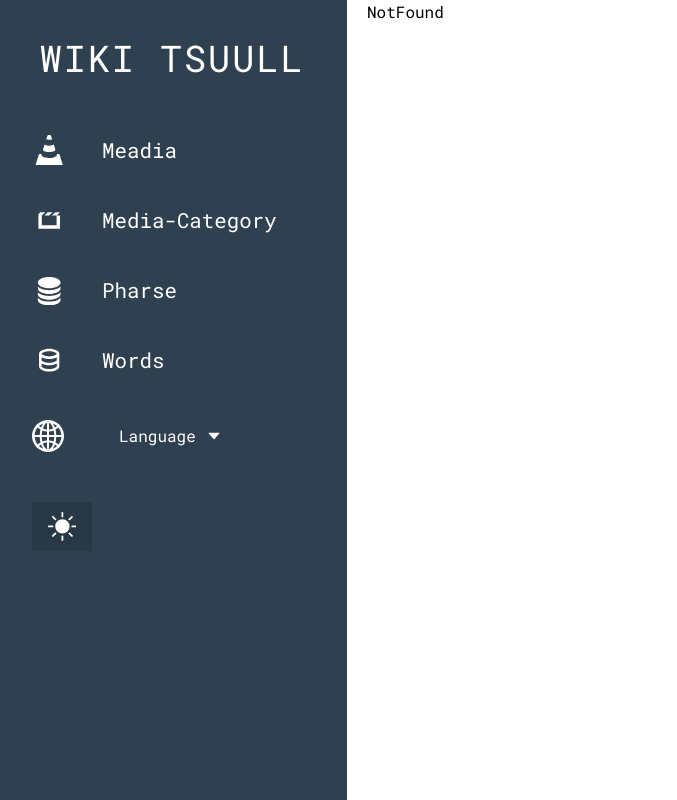
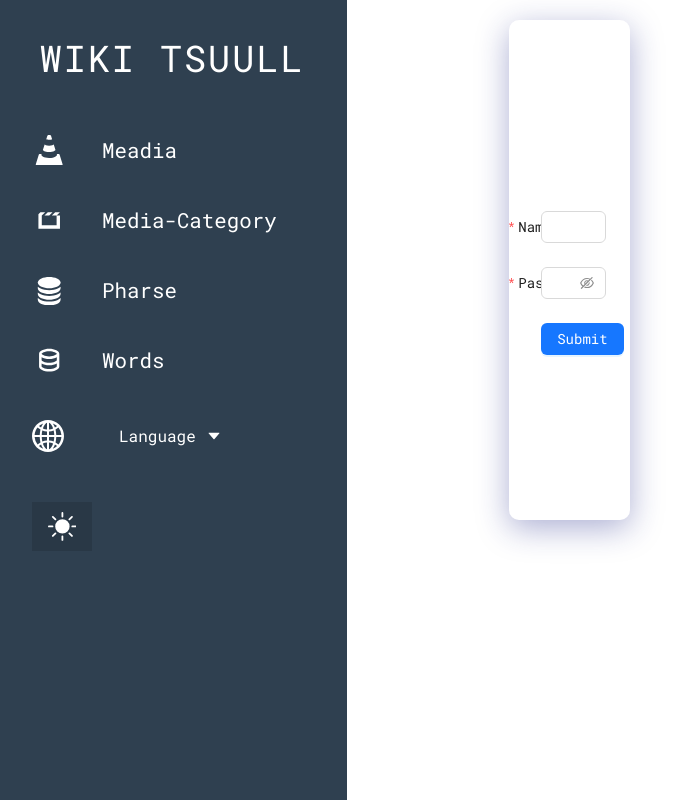
Before and after one commit to husanbek123/wiki-tsuull-dashboard-test, a React (Vite) app: page /login in a window 1280 px wide. Shown: the top 800 px of the page, without its empty margins (3-680 px from the left). Built offline with nearby package versions, Linux system fonts and the light colour scheme.

Commit message:
login added to app

```diff
--- a/src/App.tsx
+++ b/src/App.tsx
@@ -9,12 +9,14 @@
 } from "./utils/routes/dynamicRoutes/Dynamic";
 import Loading from "./components/Loading/Loading";
 import NotFound from "./pages/NotFound/NotFound";
+import Login from "./pages/Login";
 export default function App() {
   return (
     <>
       <React.Suspense fallback={<Loading />}>
         <Routes>
           <Route path="/" element={<Media />}></Route>
+          <Route path="/login" element={<Login />}></Route>
           <Route path="/media-category" element={<MediaCategory />}></Route>
           <Route path="/pharse" element={<Pharse />}></Route>
           <Route path="/pharse/:id" element={<SinglePharse />}></Route>
--- a/src/pages/Login/index.tsx
+++ b/src/pages/Login/index.tsx
@@ -1,4 +1,3 @@
-import { useGetData } from "../../utils/hooks/useGet";
 import { Button, Form, Input } from "antd";
 import styles from "./index.module.scss";
 import SuccessToastify from "../../components/toastify/Success";
```
